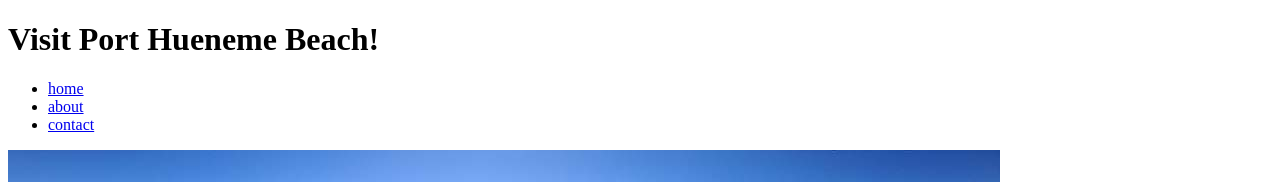
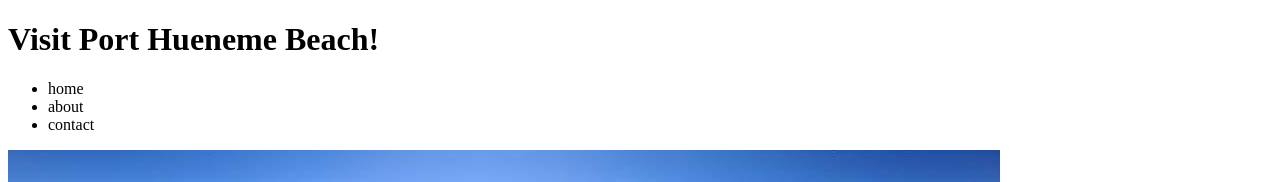
Before and after one commit to andrewpena/wsd, a plain HTML site: page index.html in a window 1280 px wide. Shown: the top 182 px of the page. Drawn offline with Linux system fonts and the light colour scheme.

Commit message:
Removed href on nav.

```diff
--- a/index.html
+++ b/index.html
@@ -7,9 +7,9 @@
 	<body>
 			<h1>Visit Port Hueneme Beach!</h1>
 		<ul>
-			<li><a href='index.html'>home</a></li>
-			<li><a href='about.html'>about</a></li>
-			<li><a href='contact.html'>contact</a></li>
+			<li><a'index.html'>home</a></li>
+			<li><a'about.html'>about</a></li>
+			<li><a'contact.html'>contact</a></li>
 		</ul>
 		<img src='images/beach.jpg' alt='Hueneme Beach' title='Photo of Hueneme beach'>
 
```
